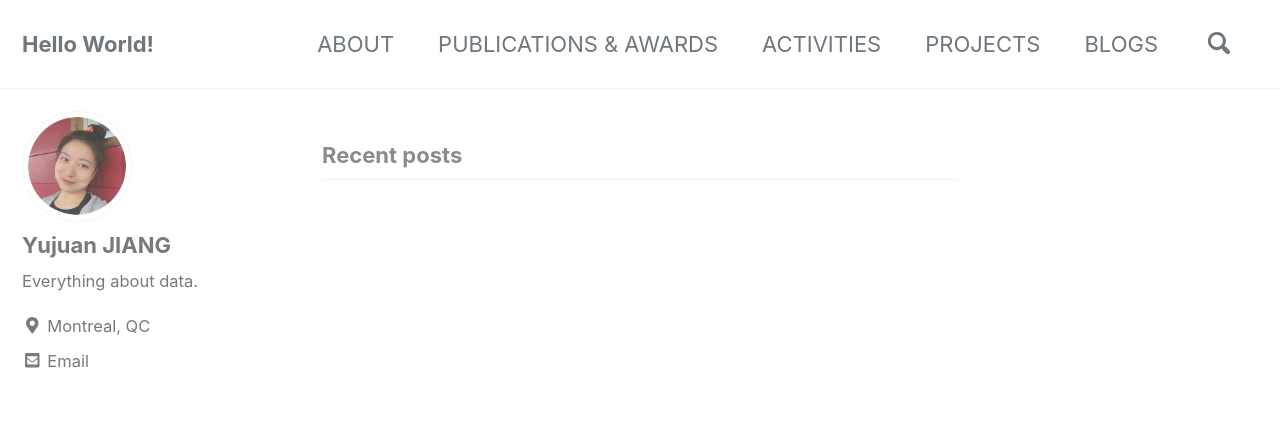
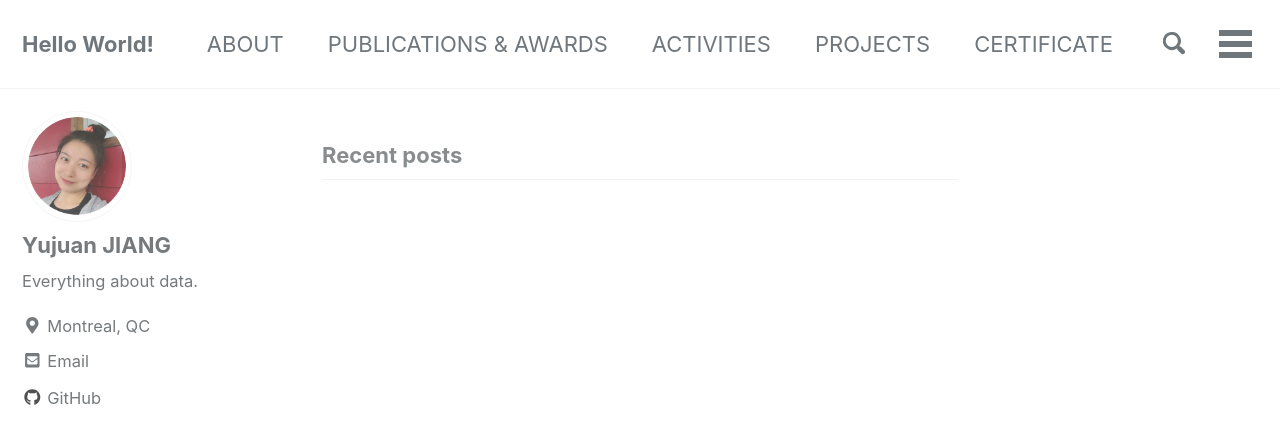
Before and after one commit to yujuanjiang/yujuanjiang.github.io, a Jekyll site: the page built from index.html, in a window 1280 px wide and 900 px high. Shown: the top 444 px of the window. Built offline with Jekyll 4.4.1, drawn with Linux system fonts in a browser that asks for light colours; cached includes are drawn as plain includes; nearby versions of some CDN libraries; the list of posts is cut into pages by our own code.

Commit message:
change natigation and profile links

```diff
--- a/_config.yml
+++ b/_config.yml
@@ -126,10 +126,10 @@
       # url: "https://facebook.com/"
     - label: "GitHub"
       icon: "fab fa-fw fa-github"
-      # url: "https://github.com/"
+      url: "https://github.com/yujuan.jiang"
     - label: "Instagram"
       icon: "fab fa-fw fa-instagram"
-      # url: "https://instagram.com/"
+      # url: "https://instagram.com/ceciliadiary"
 
 # Site Footer
 footer:
--- a/_data/navigation.yml
+++ b/_data/navigation.yml
@@ -8,6 +8,8 @@
      url: https://yujuanjiang.github.io/yujuanjiang/_pages/activities.md
    - title: "PROJECTS"
      url: https://yujuanjiang.github.io/yujuanjiang/_pages/projects.md
+   - title: "CERTIFICATE"
+     url: https://yujuanjiang.github.io/yujuanjiang/_pages/certificate.md
    - title: "BLOGS"
      url: https://yujuanjiang.github.io/yujuanjiang/_pages/blogs.md
 
```
